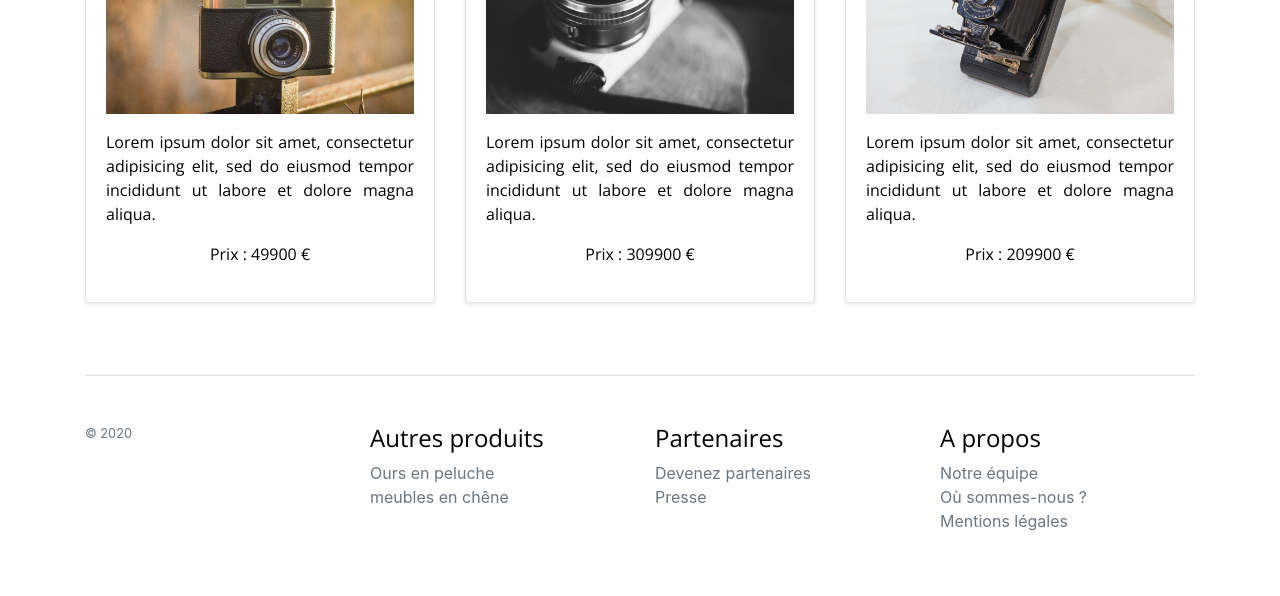
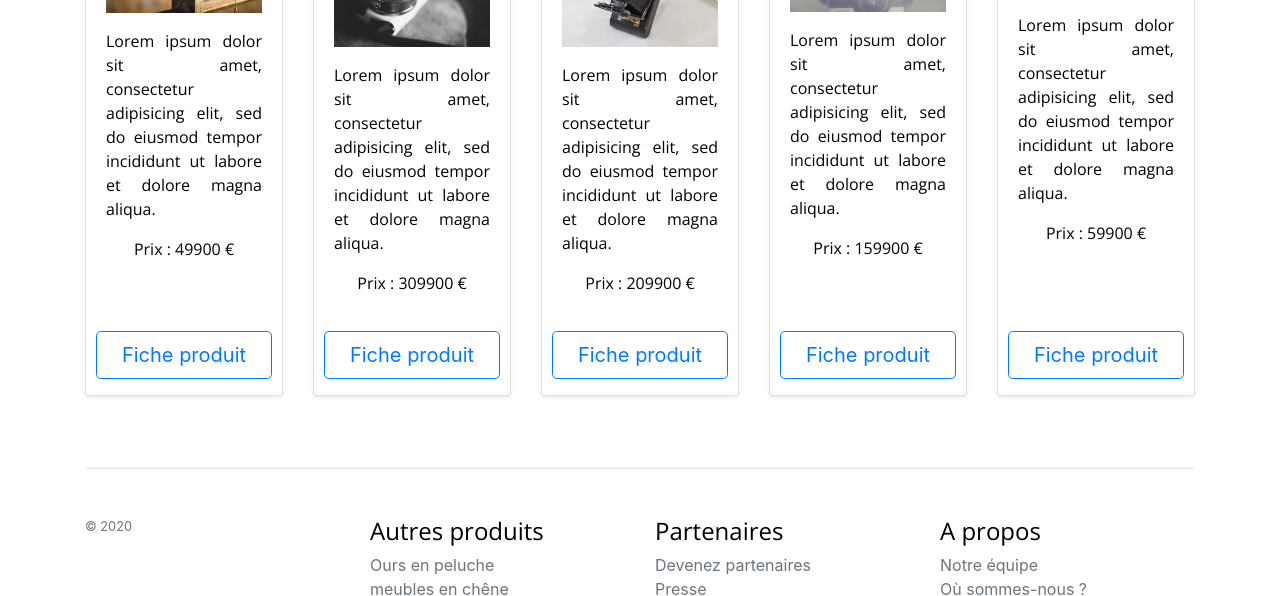
Before and after one commit to OlivierBarjon/Orinoco, a website: page frontend/index.html in a window 1280 px wide. Shown: the part 528-1124 px from the top of the page. Drawn offline with nearby package versions, Linux system fonts and the light colour scheme.

Commit message:
mise en place des boutons et tentative d'ecriture d'un composant de requete api

```diff
--- a/frontend/css/components/buttons.scss
+++ b/frontend/css/components/buttons.scss
@@ -1 +1,6 @@
 /* ############# BUTTONS ############# */
+#app .btn {
+    width:90%;
+    margin:auto;
+    margin-bottom:1rem;
+}
--- a/frontend/js/index.js
+++ b/frontend/js/index.js
@@ -2,33 +2,50 @@
 const appContainer = document.getElementById("app"); // récupération de l'élément "app" du DOM dans une constante "appContainer"
 //console.log(appContainer); // TEST
 
-// 2 : CREATION D'UN COMPOSANT POUR RECUPERER LES OBJETS JSON DANS UN TABLEAU ET LES INTERGRER AU DOM
-class ListProduct { // On crée une classe "ListProduct" qui servira à créer un objet "listproduct"...
+
+// 1.1 : COMPOSANT DE RECUPERATION DE LA LISTE D'OBJETS JSON
+/*class ApiBdd { // création d'une méthode statique pour retourner la liste d'objet JSON dans un tableau
+    constructor(callback) {
+        this.callback = callback;
+    }
+    newRequest() {
+        return xhr = new XMLHttpRequest();
+    }
+    getListProduct () {
+        var request = this.newRequest();
+        request.onreadystatechange = function() {
+            if(this.readyState == XMLHttpRequest.DONE && this.status == 200) {
+                var response = JSON.parse(this.responseText);}
+            };
+        request.open("GET", "http://localhost:3000/api/cameras", true);
+        request.send();
+    }
+}*/
+
+// 2 : COMPOSANT DE RECUPERATION DES OBJETS JSON DANS UN TABLEAU ET D'INTEGRATION AU DOM
+class ListProducts { // On crée une classe "ListProducts" qui servira à créer un objet "listproducts" (à l'étape 6:) ...
     constructor() {
-        this.products = [ // ... qui  aura une propriété "products" ayant pour valeur la [ liste des objets JSON ]
+         // ... qui  aura une propriété "products" ayant pour valeur la [ liste des objets JSON ]
+        this.products = [
+
             {
-                "lenses": [
-                    "35mm 1.4",
-                    "50mm 1.6"
-                ],
-                "_id": "5be1ed3f1c9d44000030b061",
-                "name": "Zurss 50S",
-                "price": 49900,
-                "description": "Lorem ipsum dolor sit amet, consectetur adipisicing elit, sed do eiusmod tempor incididunt ut labore et dolore magna aliqua.",
-                "imageUrl": "http://localhost:3000/images/vcam_1.jpg"
+            "lenses":["35mm 1.4","50mm 1.6"],
+            "_id":"5be1ed3f1c9d44000030b061",
+            "name":"Zurss 50S",
+            "price":49900,
+            "description":"Lorem ipsum dolor sit amet, consectetur adipisicing elit, sed do eiusmod tempor incididunt ut labore et dolore magna aliqua.",
+            "imageUrl":"http://localhost:3000/images/vcam_1.jpg"
             },
+
             {
-                "lenses": [
-                    "50mm 1.8",
-                    "60mm 2.8",
-                    "24-60mm 2.8/4.5"
-                ],
-                "_id": "5be1ef211c9d44000030b062",
-                "name": "Hirsch 400DTS",
-                "description": "Lorem ipsum dolor sit amet, consectetur adipisicing elit, sed do eiusmod tempor incididunt ut labore et dolore magna aliqua.",
-                "price": 309900,
-                "imageUrl": "http://localhost:3000/images/vcam_2.jpg"
+            "lenses":["50mm 1.8","60mm 2.8","24-60mm 2.8/4.5"],
+            "_id":"5be1ef211c9d44000030b062",
+            "name":"Hirsch 400DTS",
+            "description":"Lorem ipsum dolor sit amet, consectetur adipisicing elit, sed do eiusmod tempor incididunt ut labore et dolore magna aliqua.",
+            "price":309900,
+            "imageUrl":"http://localhost:3000/images/vcam_2.jpg"
             },
+
             {
             "lenses":["25mm 4.5"],
             "_id":"5be9bc241c9d440000a730e7",
@@ -36,7 +53,26 @@ class ListProduct { // On crée une classe "ListProduct" qui servira à créer u
             "price":209900,
             "description":"Lorem ipsum dolor sit amet, consectetur adipisicing elit, sed do eiusmod tempor incididunt ut labore et dolore magna aliqua.",
             "imageUrl":"http://localhost:3000/images/vcam_3.jpg"
+            },
+
+            {
+            "lenses":["50mm 1.7","35mm 1.4"],
+            "_id":"5be9c4471c9d440000a730e8",
+            "name":"Kuros TTS",
+            "description":"Lorem ipsum dolor sit amet, consectetur adipisicing elit, sed do eiusmod tempor incididunt ut labore et dolore magna aliqua.",
+            "price":159900,
+            "imageUrl":"http://localhost:3000/images/vcam_4.jpg"
+            },
+
+            {
+            "lenses":["50mm 1.4","35mm 1.8","28-200mm 2.8/4.5"],
+            "_id":"5be9c4c71c9d440000a730e9",
+            "name":"Katatone",
+            "description":"Lorem ipsum dolor sit amet, consectetur adipisicing elit, sed do eiusmod tempor incididunt ut labore et dolore magna aliqua.",
+            "price":59900,
+            "imageUrl":"http://localhost:3000/images/vcam_5.jpg"
             }
+
             ];
         this.productListComplete = new ProductListView(this.products); // ... qui créera un objet "productListComplete" à partir de la classe "ProductListView" en lui fournissant comme paramètre la [liste des objets JSON]...
         appContainer.appendChild(this.productListComplete.render()); // ... et qui d'ajoutera à l'élément "app" du DOM, un élément enfant qui sera le retour du rendu (l'objet DOM "productListContainer") de ce nouvel objet "productListView" (étape 5:)
@@ -59,17 +95,33 @@ class ListProduct { // On crée une classe "ListProduct" qui servira à créer u
 // 4 : CREATION D'UN COMPOSANT DE VUE POUR GENERER LE RENDU TYPE POUR 1 PRODUIT ( parce que a chaque élément de ma liste je veux générer une vue produit identique)
 
 class ProductView { // On crée une classe qui servira à créer un objet...
-    constructor(product, inList) { // qui prendra deux parametres
-        this.product = product; //... le parametre "product" (qui contient un objet JSON - étape 5:) sera assigné à la 1ère propriété "product".  qui passe un élément "product" de type Product (donc pour être utilisé avec la classe "Product" ci-dessus)
+    constructor(product) { // ...qui prendra un parametre
+        this.product = product; //... le parametre "product" (qui contient un objet JSON - étape 5:) sera assigné à la propriété "product".
     }
     render() { // cette classe a également une méthode de type render...
         const productContainer = document.createElement("div"); // ...qui crée une <div> (en créant un élément du DOM de type <div> qui s'appelle "productContainer") ...
         productContainer.innerHTML = `<div class="card-header"><h3 class="my-0 font-weight-normal">${this.product.name}</h3></div><div class="card-body"><div class="mb-3"><img class="img-fluid" src="${this.product.imageUrl}" alt="${this.product.imageUrl}" /></div><p class="text-justify">${this.product.description}</p><p>Prix : ${this.product.price} €</p></div>`; // ... cette <div> contiendra les éléments HTML remplis par les valeurs de l'objet JSON
+        productContainer.appendChild(new ButtonProductDetailView().render()); // on ajoute à cette <div> notre bouton crée à l'étape 4.1 :
         productContainer.setAttribute("class", "card mb-4 shadow-sm");// on ajoute les styles au modele de conteneur
         return productContainer; // cette méthode d'instance de classe retourne la constante "productContainer" qui contient un modèle de vue de produit opérationnel
     }
 }
 
+// 4.1 : BOUTON D'ACCES A LA PAGE DE DETAIL
+
+class ButtonProductDetailView { // On crée une classe qui servira à créer un objet...
+    constructor(product) { // ... qui prendra un paramètre
+        this.product = product; //... le parametre "product" (qui contient un objet JSON - étape 5:) sera assigné à la propriété "product".
+    }
+    render () { // cette classe a également une méthode de type render...
+        const buttonLink = document.createElement("a"); //... qui crée un bloc <a> (en créant un élément du DOM de type <a> qui s'appelle "buttonLink")...
+        buttonLink.innerHTML = "Fiche produit"; // l'ancre du lien contiendra un texte simple...
+        buttonLink.setAttribute("class", "btn btn-lg btn-outline-primary"); //... des classes
+        buttonLink.setAttribute("type", "button"); //... un type
+        buttonLink.setAttribute("href", `produit.html?id=`); // ... une adresse de lien
+        return buttonLink; // cette méthode d'instance de classe retourne la constante "buttonLink" qui contient un bouton opérationnel
+    }
+}
 
 // 5 : CREATION D'UN COMPOSANT POUR GENERER LA LISTE COMPLETE DES RENDUS QUI DEVRA ETRE INTEGREE AU DOM
 
@@ -87,8 +139,8 @@ class ProductListView { // On crée une classe qui servira à créer un objet...
     }
 }
 
-/*
-class ApiConsumer {
+
+/*class ApiConsumer {
     constructor({ baseApi }) { // descontruction
         this.baseApi = baseApi;
     }
@@ -101,11 +153,14 @@ class ApiConsumer {
         request.open("GET", this.baseApi+'/products', true);
         request.send();
     }
-}
-*/
+}*/
+
+
+
+
 
 // 6 : EXECUTION DES COMPOSANTS ET DE LA VUE AU CHARGEMENT DE LA FENÊTRE
 window.onload = function() {  // A l'évènement window.onload (chargement de la fenêtre), on exécute une fonction...
-    const listProduct = new ListProduct(); //...qui crée un nouvel objet "listProduct" à partir de la class "ListProduct" de l'étape 2:
-    console.log(listProduct); //TEST
+    const listProducts = new ListProducts(); //...qui crée un nouvel objet "listProduct" à partir de la class "ListProduct" de l'étape 2:
+    console.log(listProducts); //TEST
 }
```
Also changed, not shown: frontend/css/styles.css, 1 other file. Lines whose indentation alone changed are shown as unchanged.
